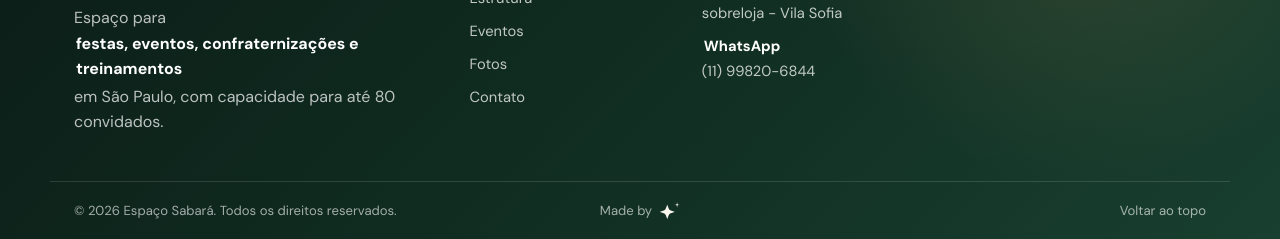
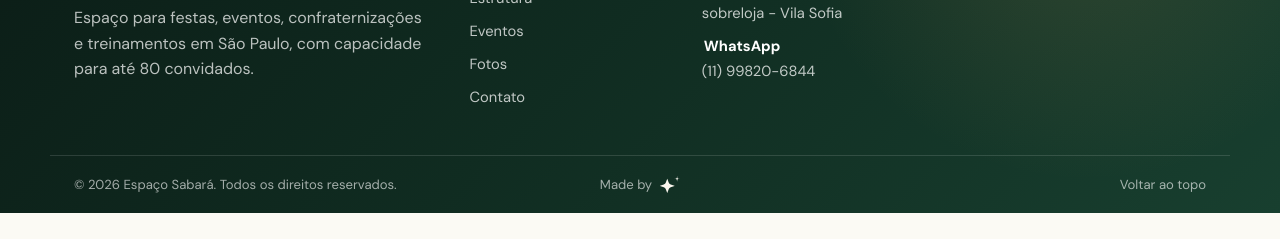
Before and after one commit to manuelalramos/espaco_sabara_redesign_site, a plain HTML site: page index.html in a window 1280 px wide. Shown: the part 5959-6198 px from the top of the page. After the commit the page ends 6172 px from the top, so only its background shows below. Drawn offline with nearby package versions, Linux system fonts and the light colour scheme.

Commit message:
fix : Corrige erro de tag

```diff
--- a/index.html
+++ b/index.html
@@ -289,7 +289,7 @@
             <img src="./assets/media/footer_logo.png" alt="Logo Espaço Sabará" />
           </a>
           <p>
-            Espaço para <strong>festas, eventos, confraternizações e treinamentos</strong>
+            Espaço para festas, eventos, confraternizações e treinamentos
             em São Paulo, com capacidade para até 80 convidados.
           </p>
         </div>
```
